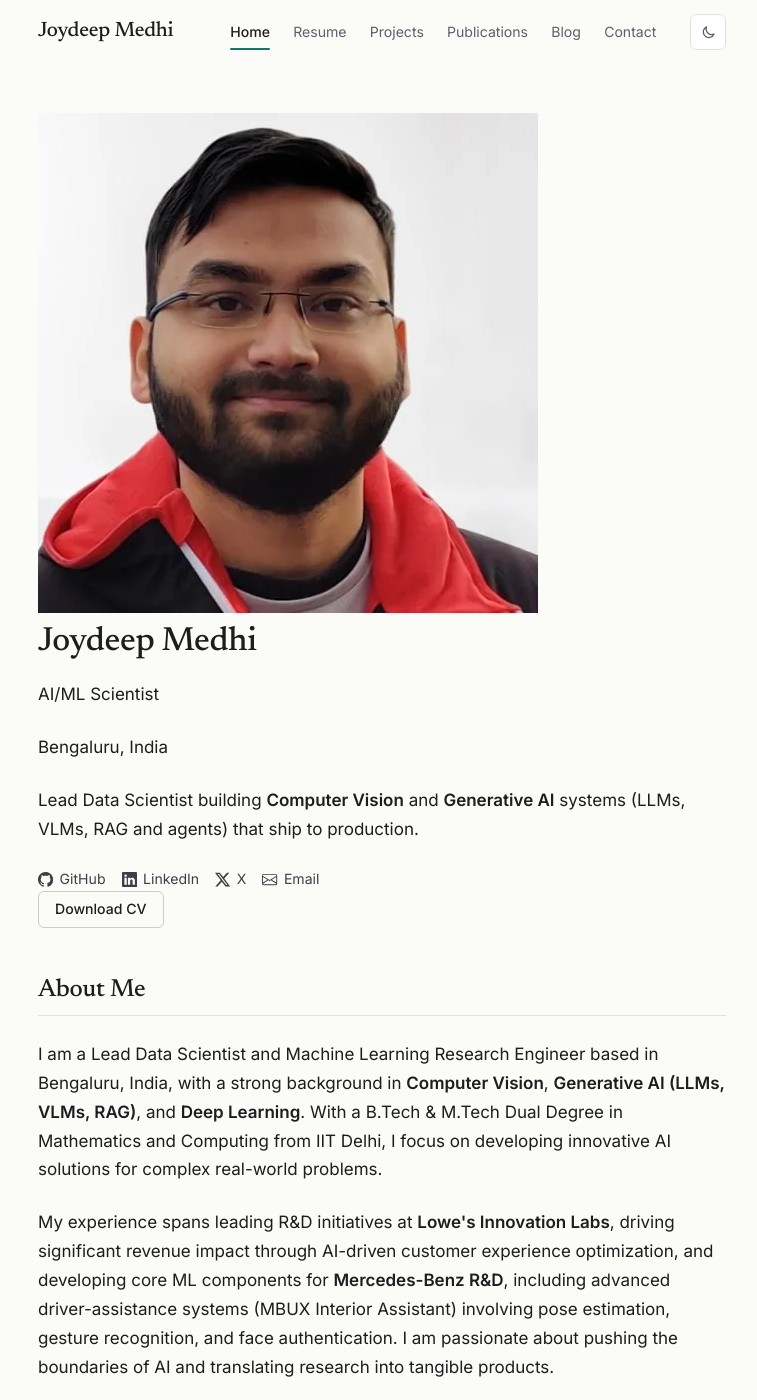
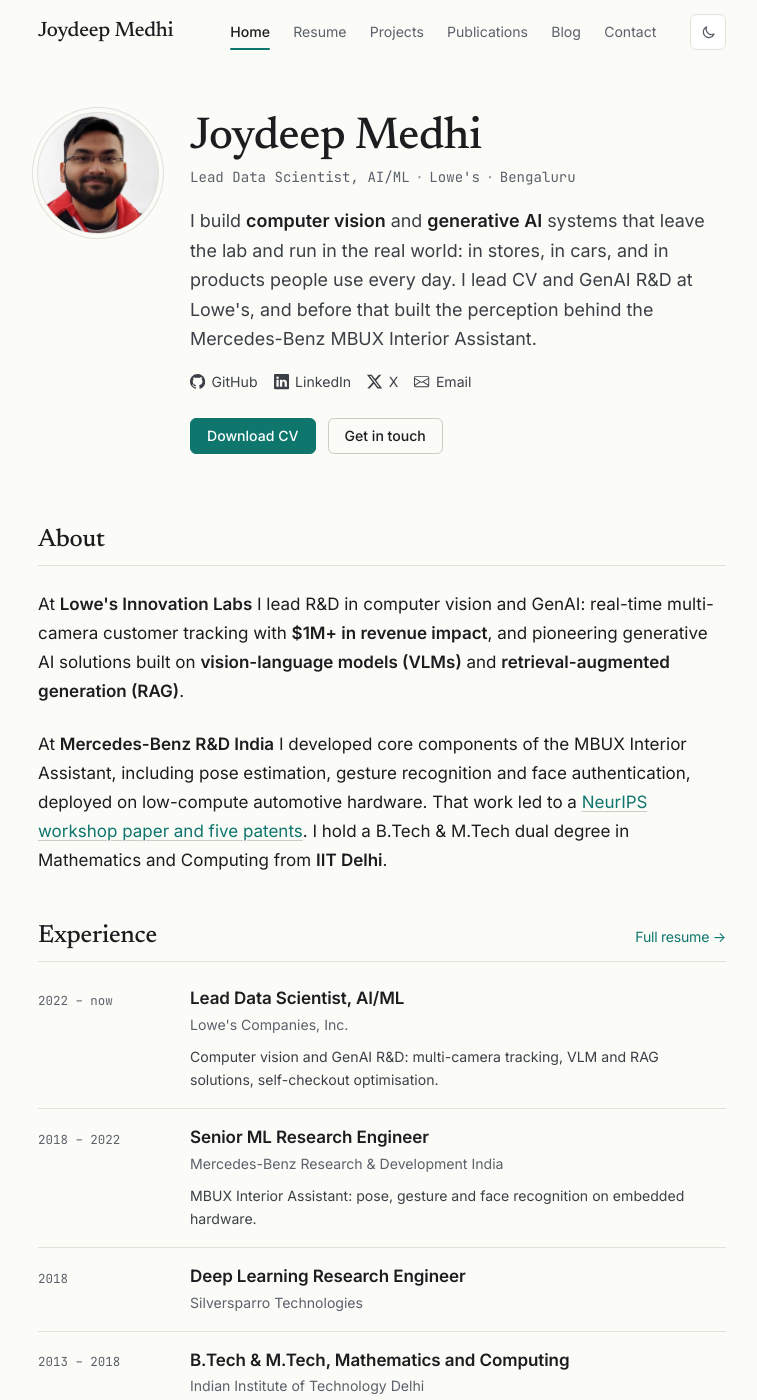
Before and after one commit to joydeepmedhi/joydeepmedhi.github.io, a Jekyll site: the page built from index.md, in a window 1280 px wide and 1400 px high. Shown: the whole window, without its empty margins (258-1015 px from the left). Built offline with Jekyll 4.4.1, drawn with Linux system fonts in a browser that asks for light colours; some of the changed text lies outside the part shown.

Commit message:
Redesign homepage as a compact academic profile
- Intro with portrait, serif name, role line, short bio, profile links, CV
- About, Experience (dated entry list incl. education), Selected
  publication, Writing (latest posts), Open source, grouped Expertise and a
  plain-text contact line
- Projects move to _data/projects.yml so the homepage and /projects/ share
  one source

Co-Authored-By: Claude Opus 5.5 <noreply@anthropic.com>
Claude-Session: https://claude.ai/code/session_01H8NSv6UnysrgXmKs2veWM4

```diff
--- a/_sass/_layout.scss
+++ b/_sass/_layout.scss
@@ -213,6 +213,7 @@
 
 .section-title {
   display: flex;
+  flex-wrap: wrap;
   align-items: baseline;
   gap: var(--space-3);
   margin: 0 0 var(--space-5);
--- a/index.md
+++ b/index.md
@@ -3,128 +3,136 @@ layout: default
 description: "Lead Data Scientist in Bengaluru building Computer Vision and Generative AI systems (LLMs, VLMs, RAG, agentic AI). IIT Delhi alumnus, open to AI consulting."
 ---
 
-<div class="hero">
-  <div class="hero-content">
-    <picture>
-      <source srcset="/assets/images/profile.webp" type="image/webp">
-      <img src="/assets/images/profile.png" alt="Joydeep Medhi, AI/ML Scientist" class="profile-pic" width="500" height="500" fetchpriority="high" decoding="async">
-    </picture>
-    <h1 class="animate-text">Joydeep Medhi</h1>
-    <p class="lead">AI/ML Scientist</p>
-    <p class="location">Bengaluru, India</p>
-    <p class="lead-subtitle">Lead Data Scientist building <strong>Computer Vision</strong> and <strong>Generative AI</strong> systems (LLMs, VLMs, RAG and agents) that ship to production.</p>
+<section class="intro" aria-label="Introduction">
+  <picture>
+    <source srcset="/assets/images/profile.webp" type="image/webp">
+    <img class="intro-photo" src="/assets/images/profile.png" alt="Portrait of Joydeep Medhi" width="500" height="500" fetchpriority="high" decoding="async">
+  </picture>
+  <div>
+    <h1 class="intro-name">Joydeep Medhi</h1>
+    <p class="intro-role">Lead Data Scientist, AI/ML<span class="sep">·</span>Lowe's<span class="sep">·</span>Bengaluru</p>
+    <p class="intro-bio">
+      I build <strong>computer vision</strong> and <strong>generative AI</strong> systems that leave the lab and
+      run in the real world: in stores, in cars, and in products people use every day.
+      I lead CV and GenAI R&amp;D at Lowe's, and before that built the perception behind the
+      Mercedes-Benz MBUX Interior Assistant.
+    </p>
     {% include social-links.html %}
-    <p class="hero-actions">
-      <a href="/assets/files/Joydeep_Medhi_Resume.pdf" class="button button-outline" download>Download CV</a>
+    <p class="cta-row">
+      <a class="button" href="/assets/files/Joydeep_Medhi_Resume.pdf" download>Download CV</a>
+      <a class="button button-outline" href="/contact/">Get in touch</a>
     </p>
   </div>
-</div>
+</section>
 
-<div class="section">
-  <h2 class="section-title">About Me</h2>
+<section class="section prose" aria-labelledby="about">
+  <h2 class="section-title" id="about">About</h2>
   <p>
-    I am a Lead Data Scientist and Machine Learning Research Engineer based in Bengaluru, India, with a strong background in <strong>Computer Vision</strong>, <strong>Generative AI (LLMs, VLMs, RAG)</strong>, and <strong>Deep Learning</strong>. With a B.Tech & M.Tech Dual Degree in Mathematics and Computing from IIT Delhi, I focus on developing innovative AI solutions for complex real-world problems.
+    At <strong>Lowe's Innovation Labs</strong> I lead R&amp;D in computer vision and GenAI: real-time multi-camera
+    customer tracking with <strong>$1M+ in revenue impact</strong>, and pioneering generative AI solutions built on
+    <strong>vision-language models (VLMs)</strong> and <strong>retrieval-augmented generation (RAG)</strong>.
   </p>
   <p>
-    My experience spans leading R&D initiatives at <strong>Lowe's Innovation Labs</strong>, driving significant revenue impact through AI-driven customer experience optimization, and developing core ML components for <strong>Mercedes-Benz R&D</strong>, including advanced driver-assistance systems (MBUX Interior Assistant) involving pose estimation, gesture recognition, and face authentication. I am passionate about pushing the boundaries of AI and translating research into tangible products.
+    At <strong>Mercedes-Benz R&amp;D India</strong> I developed core components of the MBUX Interior Assistant, including
+    pose estimation, gesture recognition and face authentication, deployed on low-compute automotive hardware.
+    That work led to a <a href="/publications/">NeurIPS workshop paper and five patents</a>.
+    I hold a B.Tech &amp; M.Tech dual degree in Mathematics and Computing from <strong>IIT Delhi</strong>.
   </p>
-</div>
+</section>
 
-<div class="section">
-  <h2 class="section-title">Core Expertise</h2>
-  <div class="expertise-grid">
-    {% for group in site.data.expertise %}
-    <section class="expertise-group">
-      <h3 class="expertise-title">{{ group.group }}</h3>
-      <p class="expertise-summary">{{ group.summary }}</p>
-      <ul class="skills-list">
-        {% for item in group.items %}<li class="skill-item">{{ item }}</li>{% endfor %}
-      </ul>
-    </section>
-    {% endfor %}
-  </div>
-</div>
+<section class="section" aria-labelledby="experience">
+  <h2 class="section-title" id="experience">Experience <a class="section-more" href="/resume/">Full resume →</a></h2>
+  <ol class="entries">
+    <li class="entry">
+      <span class="entry-meta">2022 – now</span>
+      <div>
+        <h3 class="entry-title">Lead Data Scientist, AI/ML</h3>
+        <p class="entry-sub">Lowe's Companies, Inc.</p>
+        <p class="entry-body">Computer vision and GenAI R&amp;D: multi-camera tracking, VLM and RAG solutions, self-checkout optimisation.</p>
+      </div>
+    </li>
+    <li class="entry">
+      <span class="entry-meta">2018 – 2022</span>
+      <div>
+        <h3 class="entry-title">Senior ML Research Engineer</h3>
+        <p class="entry-sub">Mercedes-Benz Research &amp; Development India</p>
+        <p class="entry-body">MBUX Interior Assistant: pose, gesture and face recognition on embedded hardware.</p>
+      </div>
+    </li>
+    <li class="entry">
+      <span class="entry-meta">2018</span>
+      <div>
+        <h3 class="entry-title">Deep Learning Research Engineer</h3>
+        <p class="entry-sub">Silversparro Technologies</p>
+      </div>
+    </li>
+    <li class="entry">
+      <span class="entry-meta">2013 – 2018</span>
+      <div>
+        <h3 class="entry-title">B.Tech &amp; M.Tech, Mathematics and Computing</h3>
+        <p class="entry-sub">Indian Institute of Technology Delhi</p>
+      </div>
+    </li>
+  </ol>
+</section>
 
-<div class="section education-section">
-  <h2 class="section-title">Education</h2>
-  <div class="education-highlight">
-    <p><strong>B.Tech & M.Tech Dual Degree</strong> in Mathematics and Computing</p>
-    <p class="education-institute">Indian Institute of Technology Delhi (IITD)</p>
-    <p class="education-year">2013 - 2018</p>
-  </div>
-</div>
-
-<div class="section">
-  <h2 class="section-title">Featured Experience</h2>
-  <div class="timeline">
-    <div class="timeline-item">
-      <div class="timeline-date">July 2022 - Present</div>
-      <h3 class="timeline-title">Lead Data Scientist - AI/ML</h3>
-      <div class="timeline-subtitle">Lowe's Companies Inc</div>
-      <p>Leading R&D in CV & GenAI. Developed customer tracking systems ($1M+ revenue impact) & pioneered VLM/RAG solutions.</p>
-    </div>
-    <div class="timeline-item">
-      <div class="timeline-date">Dec 2018 - June 2022</div>
-      <h3 class="timeline-title">Senior ML Research Engineer</h3>
-      <div class="timeline-subtitle">Mercedes-Benz R&D India</div>
-      <p>Developed core CV components for MBUX Interior Assistant (pose, gesture, tracking). Led Face Recognition module development.</p>
-    </div>
-  </div>
-  <p class="text-center mt-3">
-    <a href="/resume/" class="button">View Full Resume</a>
-  </p>
-</div>
-
-<div class="section">
-  <h2 class="section-title">Featured Project</h2>
-  <div class="projects-container">
-    <div class="project-card">
-      <h3 class="project-title">Retail Shelf Empty Space Detection</h3>
-      <p class="project-description">Computer vision solution for detecting empty spaces in retail store shelves and racks. Helps optimize inventory management and improve restocking efficiency in retail environments.</p>
-      <div class="project-tech">
-        <span class="tech-tag">Computer Vision</span>
-        <span class="tech-tag">Python</span>
-        <span class="tech-tag">Deep Learning</span>
-        <span class="tech-tag">Retail Analytics</span>
-      </div>
-      <a href="https://github.com/joydeepmedhi/bbox_detection" class="project-link" target="_blank" rel="noopener">View on GitHub <span aria-hidden="true">↗</span></a>
-    </div>
-  </div>
-  <p class="text-center mt-3">
-    <a href="/projects/" class="button">View All Projects</a>
-  </p>
-</div>
-
-<div class="section">
-  <h2 class="section-title">Selected Publication</h2>
+<section class="section" aria-labelledby="publication">
+  <h2 class="section-title" id="publication">Selected publication <a class="section-more" href="/publications/">Papers &amp; patents →</a></h2>
   {% for paper in site.data.publications.papers %}{% if paper.selected %}
     {% include publication.html paper=paper %}
   {% endif %}{% endfor %}
-  <p class="text-center mt-3">
-    <a href="/publications/" class="button">Publications &amp; Patents</a>
-  </p>
-</div>
+</section>
 
-<div class="section">
-  <h2 class="section-title">Latest Writing</h2>
-  <ul class="post-list">
+<section class="section" aria-labelledby="writing">
+  <h2 class="section-title" id="writing">Writing <a class="section-more" href="/blog/">All posts →</a></h2>
+  <ol class="entries">
     {% for post in site.posts limit:3 %}
-    <li class="post-item">
-      <h3><a class="post-link" href="{{ post.url | relative_url }}">{{ post.title }}</a></h3>
-      <span class="post-meta">{{ post.date | date: "%b %-d, %Y" }} · {{ post.content | number_of_words | divided_by: 200 | plus: 1 }} min read</span>
-      <p class="post-excerpt">{{ post.description | default: post.excerpt | strip_html | truncatewords: 40 }}</p>
+    <li class="entry">
+      <time class="entry-meta" datetime="{{ post.date | date_to_xmlschema }}">{{ post.date | date: "%b %Y" }}</time>
+      <div>
+        <h3 class="entry-title"><a href="{{ post.url | relative_url }}">{{ post.title }}</a></h3>
+        <p class="entry-body">{{ post.description | default: post.excerpt | strip_html | truncatewords: 28 }}</p>
+      </div>
     </li>
     {% endfor %}
-  </ul>
-  <p class="text-center mt-3">
-    <a href="/blog/" class="button">All Posts</a>
+  </ol>
+</section>
+
+<section class="section" aria-labelledby="projects">
+  <h2 class="section-title" id="projects">Open source <a class="section-more" href="/projects/">All projects →</a></h2>
+  <ol class="entries">
+    {% for project in site.data.projects %}
+    <li class="entry">
+      <span class="entry-meta">GitHub</span>
+      <div>
+        <h3 class="entry-title"><a href="{{ project.url }}" rel="noopener">{{ project.title }}</a></h3>
+        <p class="entry-body">{{ project.description }}</p>
+      </div>
+    </li>
+    {% endfor %}
+  </ol>
+</section>
+
+<section class="section" aria-labelledby="expertise">
+  <h2 class="section-title" id="expertise">Expertise</h2>
+  <div class="expertise-grid">
+    {% for group in site.data.expertise %}
+    <div class="expertise-group">
+      <h3 class="expertise-title">{{ group.group }}</h3>
+      <p class="expertise-summary">{{ group.summary }}</p>
+      <ul class="chips">
+        {% for item in group.items %}<li class="chip">{{ item }}</li>{% endfor %}
+      </ul>
+    </div>
+    {% endfor %}
+  </div>
+</section>
+
+<section class="section prose" aria-labelledby="contact">
+  <h2 class="section-title" id="contact">Get in touch</h2>
+  <p>
+    I'm happy to talk about research collaborations, speaking, mentoring and
+    <a href="/consulting/">select consulting work</a>. The quickest way to reach me is
+    <a href="mailto:{{ site.email }}">{{ site.email }}</a>, or use the <a href="/contact/">contact page</a>.
   </p>
-</div>
-
-<div class="section">
-  <h2 class="section-title">Get In Touch</h2>
-  <p>Interested in collaborating, speaking, or <a href="/consulting/">consulting</a>? I'd be glad to hear from you.</p>
-  <p class="text-center">
-    <a href="/contact/" class="button">Contact Me</a>
-  </p>
-</div>
+</section>
```
Also changed, not shown: _data/projects.yml (added, +13 -0 lines).
